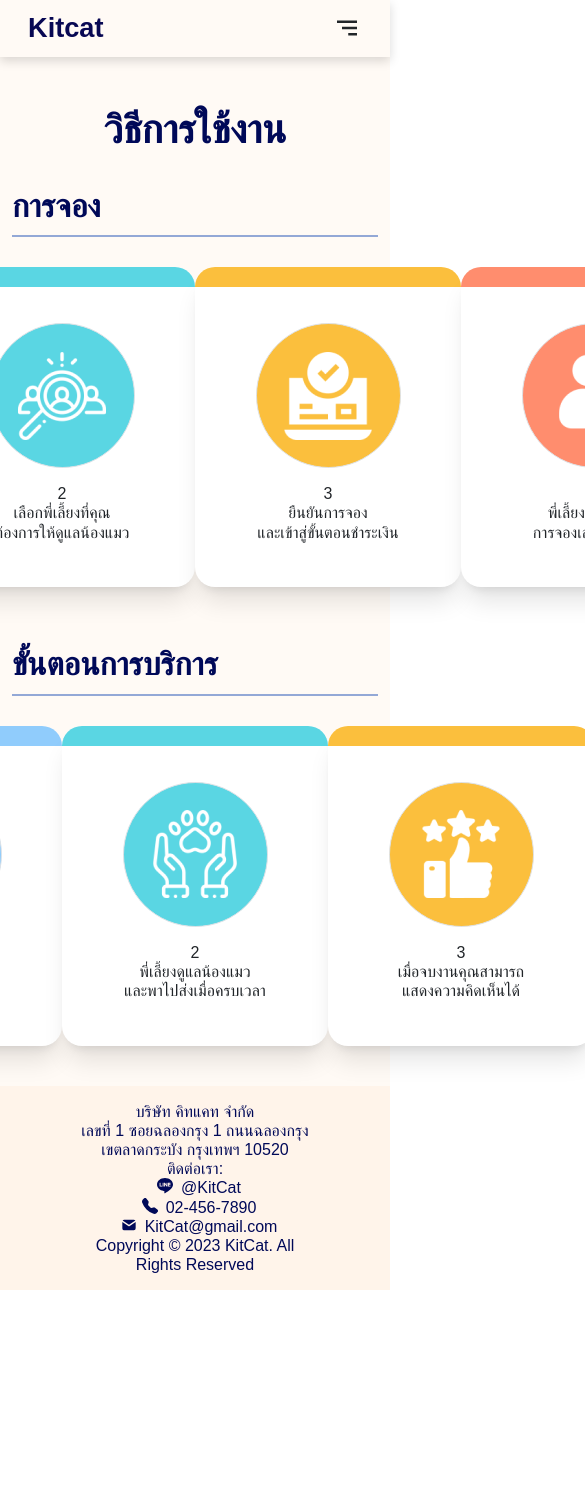
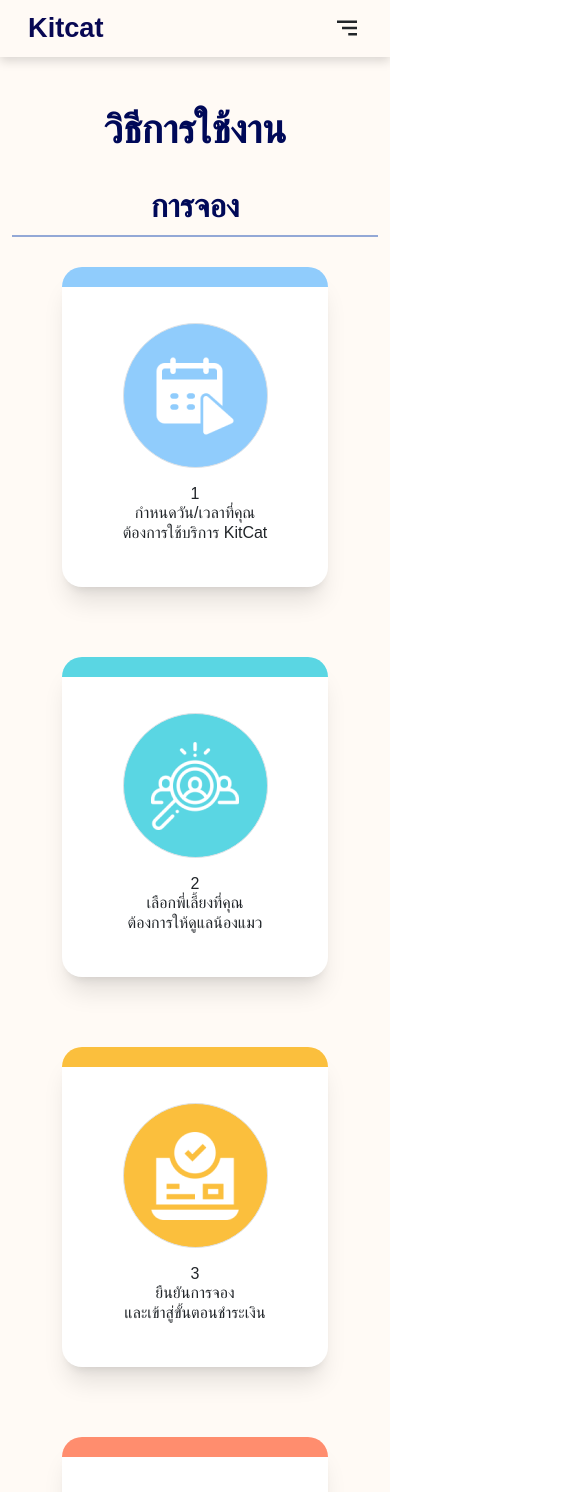
Before and after one commit to thanatat64/kmitl-kitcat, a Next.js app: page /guide in a window 390 px wide. Shown: the top 1492 px of the page, 585 px wide, since content can reach past the window. Before the commit the page ends 1290 px from the top, so only its background shows below. Built offline with nearby package versions, Linux system fonts and the light colour scheme; a web font is replaced by a local one.

Commit message:
support responsive

```diff
--- a/src/app/guide/page.tsx
+++ b/src/app/guide/page.tsx
@@ -8,14 +8,14 @@ import { guides2 } from "./GuideData";
 export default function Page() {
     return (
         <section>
-            <div className="bg-[var(--white-cream)]">
-                <div className="container flex-shrink-0">
+            <div className="bg-[var(--white-cream)] text-center">
+                <div className="container flex-shrink-0 ">
                     <h1 className="text-center pt-5 pb-4 text-[40px] font-bold text-[var(--navy)]">วิธีการใช้งาน</h1>
                     <div className="border-b-[2px] border-[#93A8D6]">
-                        <h2 className="text-[32px] font-bold text-[var(--navy)] pt-[10px] pb-[10px]">การจอง</h2>
+                        <h2 className="text-[32px] font-bold text-[var(--navy)] pt-[10px] pb-[10px] lg:text-left">การจอง</h2>
                     </div>
                     <div className="flex justify-center items-center">
-                        <div className="flex lg:flex-row sm:flex-col lg:gap-5">
+                        <div className="flex flex-col lg:flex-row sm:flex-col lg:gap-5">
                             {guides1.map((item, i) => (
                                 <CardGuide
                                     color={item.color}
@@ -27,10 +27,10 @@ export default function Page() {
                         </div>
                     </div>
                     <div className="border-b-[2px] border-[#93A8D6] mt-2">
-                        <h2 className="text-[32px] font-bold text-[var(--navy)] pt-[10px] pb-[10px]">ขั้นตอนการบริการ</h2>
+                        <h2 className="text-[32px] font-bold text-[var(--navy)] pt-[10px] pb-[10px] lg:text-left">ขั้นตอนการบริการ</h2>
                     </div>
                     <div className="flex justify-center items-center">
-                        <div className="flex lg:flex-row sm:flex-col lg:gap-12">
+                        <div className="flex flex-col lg:flex-row sm:flex-col lg:gap-12">
                             {guides2.map((item, i) => (
                                 <CardGuide
                                     color={item.color}
```
